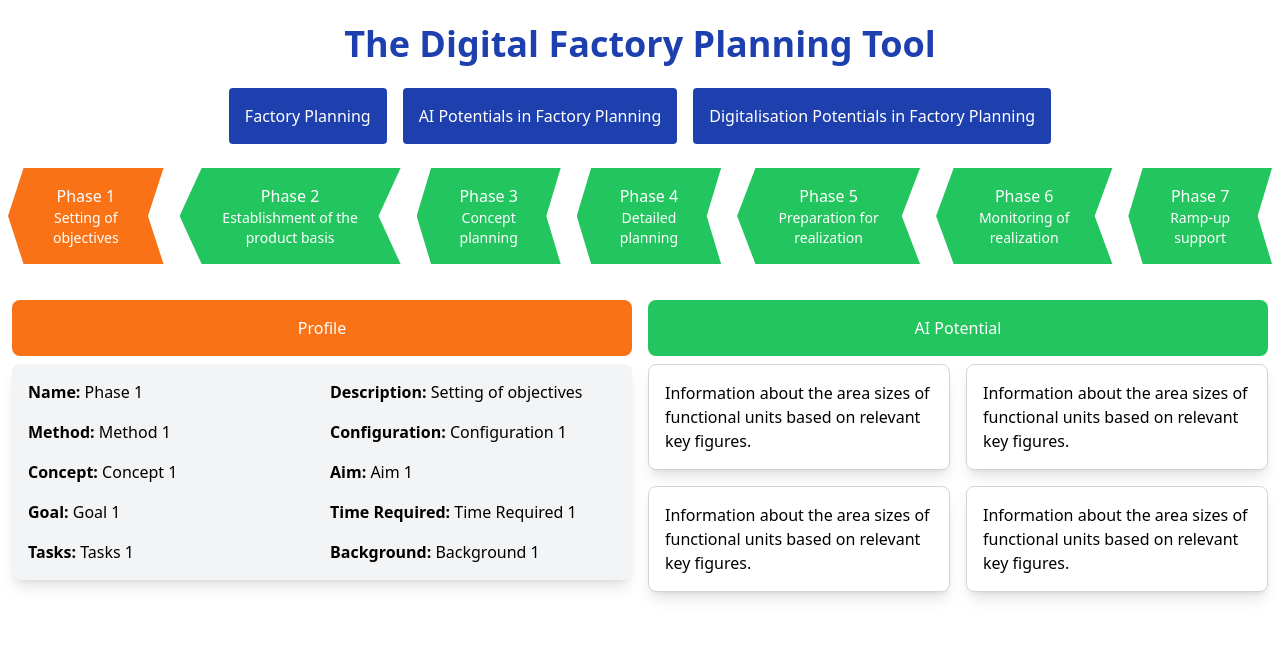
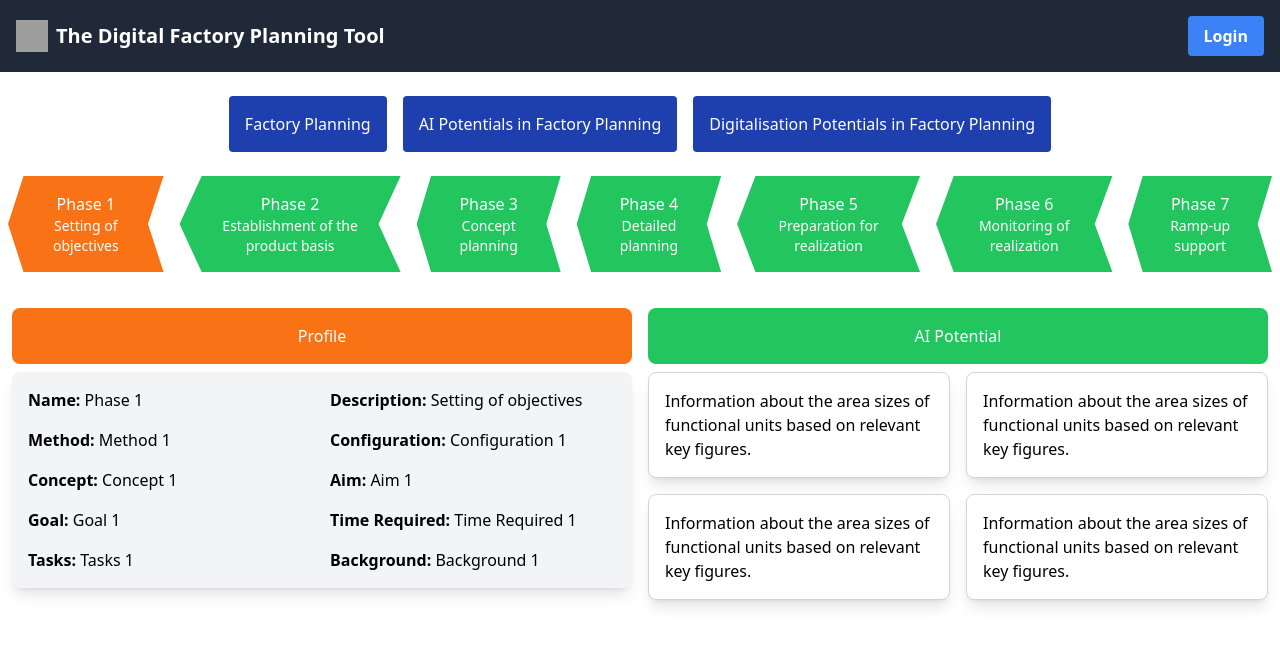
Before and after one commit to prathmesh3235/digitalfactorytoolMT, a Next.js app: page / in a window 1280 px wide. Shown: the top 646 px of the page. Built offline with nearby package versions, Linux system fonts and the light colour scheme; grey boxes are pictures that could not be loaded.

Commit message:
navbar and route to new page

```diff
--- /dev/null
+++ b/pages/Navbar.js
@@ -0,0 +1,24 @@
+import fraunhaufer_logo from '../asset/Fraunhofer_Logo.png'
+import Link from 'next/link';
+
+const Navbar = () => {
+    return (
+      <nav className="bg-gray-800 p-4">
+        <div className="container mx-auto flex justify-between items-center">
+          <div className="flex items-center">
+            <img src= "../asset/Fraunhofer_Logo.png" alt="Logo" className="h-8 w-8 mr-2" />
+            <span className="text-white text-xl font-bold">The Digital Factory Planning Tool</span>
+          </div>
+          <div>
+            <Link href='/admin'>
+            <button className="bg-blue-500 hover:bg-blue-700 text-white font-bold py-2 px-4 rounded">
+              Login
+            </button>
+            </Link>
+          </div>
+        </div>
+      </nav>
+    );
+  };
+
+  export default Navbar;
--- /dev/null
+++ b/pages/admin.js
@@ -0,0 +1,9 @@
+const Login = () => {
+    return (
+      <div className="flex justify-center items-center h-screen">
+        <h1 className="text-2xl font-bold">Login Page</h1>
+      </div>
+    );
+  };
+
+  export default Login;
--- a/pages/index.js
+++ b/pages/index.js
@@ -1,11 +1,14 @@
 import "../src/app/globals.css"
 import PhasesComponent from "./phasesComponent"
+import Navbar from "./Navbar";
+
 export default function Home() {
   return (
     <div>
+      <Navbar />
     <div className="mt-2">
     <div className="text-4xl font-bold text-blue-800 my-6 text-center">
-       The Digital Factory Planning Tool
+
       </div>
     <PhasesComponent/>
     </div>
--- a/pages/phasesComponent.js
+++ b/pages/phasesComponent.js
@@ -62,7 +62,7 @@ export default function PhasesComponent() {
               <div className="p-4 bg-gray-100 text-black rounded-lg shadow-lg grid grid-cols-2 gap-4">
                 <div>
                   <strong>Name:</strong> {profileContent.name}
-                </div>
+          </div>
                 <div>
                   <strong>Description:</strong> {profileContent.description}
                 </div>
```
Also changed, not shown: asset/Fraunhofer_Logo.png (added).
